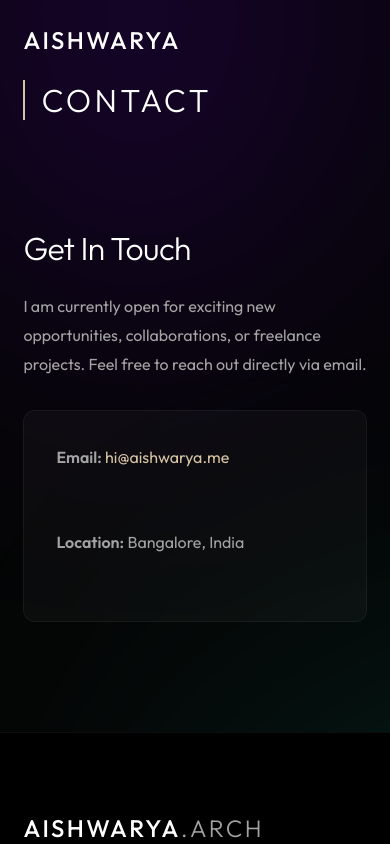
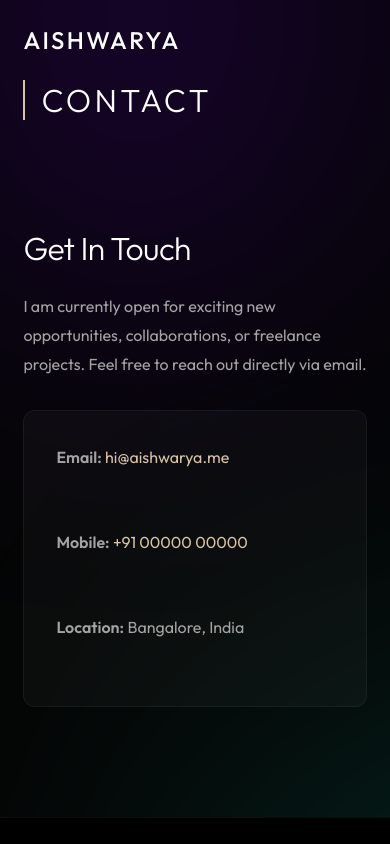
Before and after one commit to pavanpavan1138h-cpu/aishwarya_portfolio, a React (Vite) app: page /contact in a window 390 px wide. Shown: the top 844 px of the page. Built offline with nearby package versions, Linux system fonts and the light colour scheme.

Commit message:
feat: add mobile number placeholder to contact section

```diff
--- a/src/pages/ContactPage.jsx
+++ b/src/pages/ContactPage.jsx
@@ -13,6 +13,7 @@ const ContactPage = () => {
           </p>
           <div className="contact-info-card">
             <p><strong>Email:</strong> <a href="mailto:hi@aishwarya.me" className="contact-link">hi@aishwarya.me</a></p>
+            <p><strong>Mobile:</strong> <a href="tel:+910000000000" className="contact-link">+91 00000 00000</a></p>
             <p><strong>Location:</strong> Bangalore, India</p>
           </div>
         </section>
```
